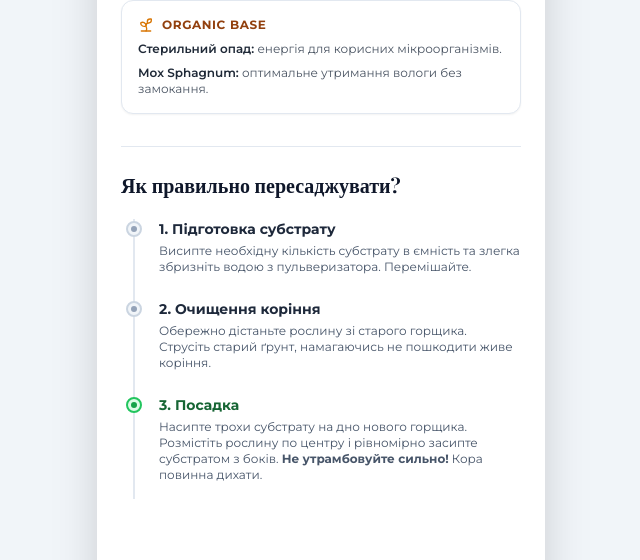
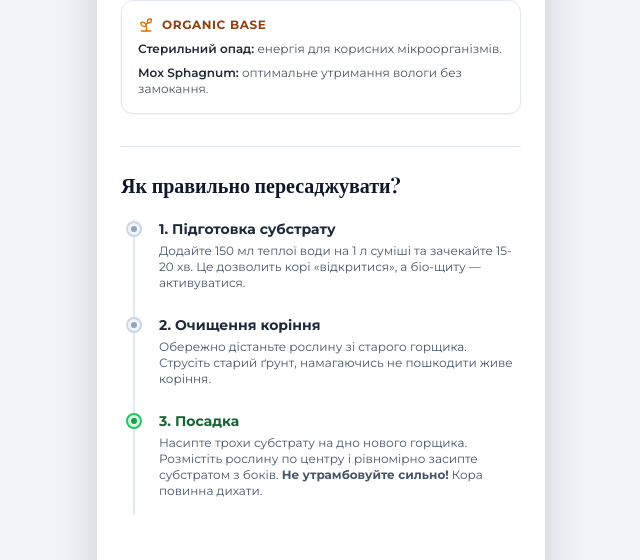
Before and after one commit to FOREST-CRAFT-UA/FOREST-CRAFT, a plain HTML site: page index.html in a window 1280 px wide. Shown: the part 1022-1582 px from the top of the page, without its empty margins (319-959 px from the left). Drawn offline with nearby package versions, Linux system fonts and the light colour scheme; a web font is replaced by a local one.

Commit message:
Update index.html

```diff
--- a/index.html
+++ b/index.html
@@ -199,7 +199,7 @@
                             <div class="w-1.5 h-1.5 bg-slate-400 rounded-full"></div>
                         </div>
                         <h4 class="text-sm font-bold text-slate-800">1. Підготовка субстрату</h4>
-                        <p class="text-xs text-slate-600 mt-1">Висипте необхідну кількість субстрату в ємність та злегка збризніть водою з пульверизатора. Перемішайте.</p>
+                        <p class="text-xs text-slate-600 mt-1">Додайте 150 мл теплої води на 1 л суміші та зачекайте 15-20 хв. Це дозволить корі «відкритися», а біо-щиту — активуватися.</p>
                     </div>
 
                     <!-- Step 2 -->
```
